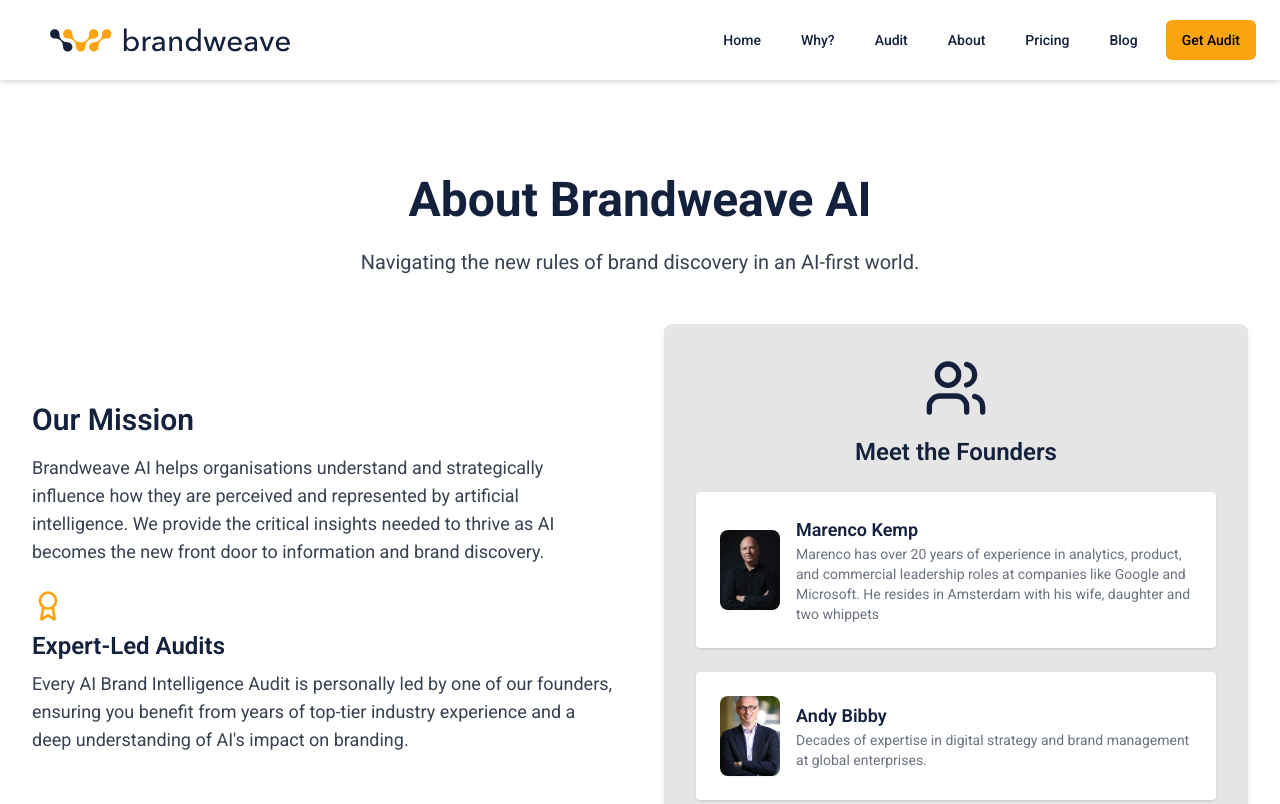
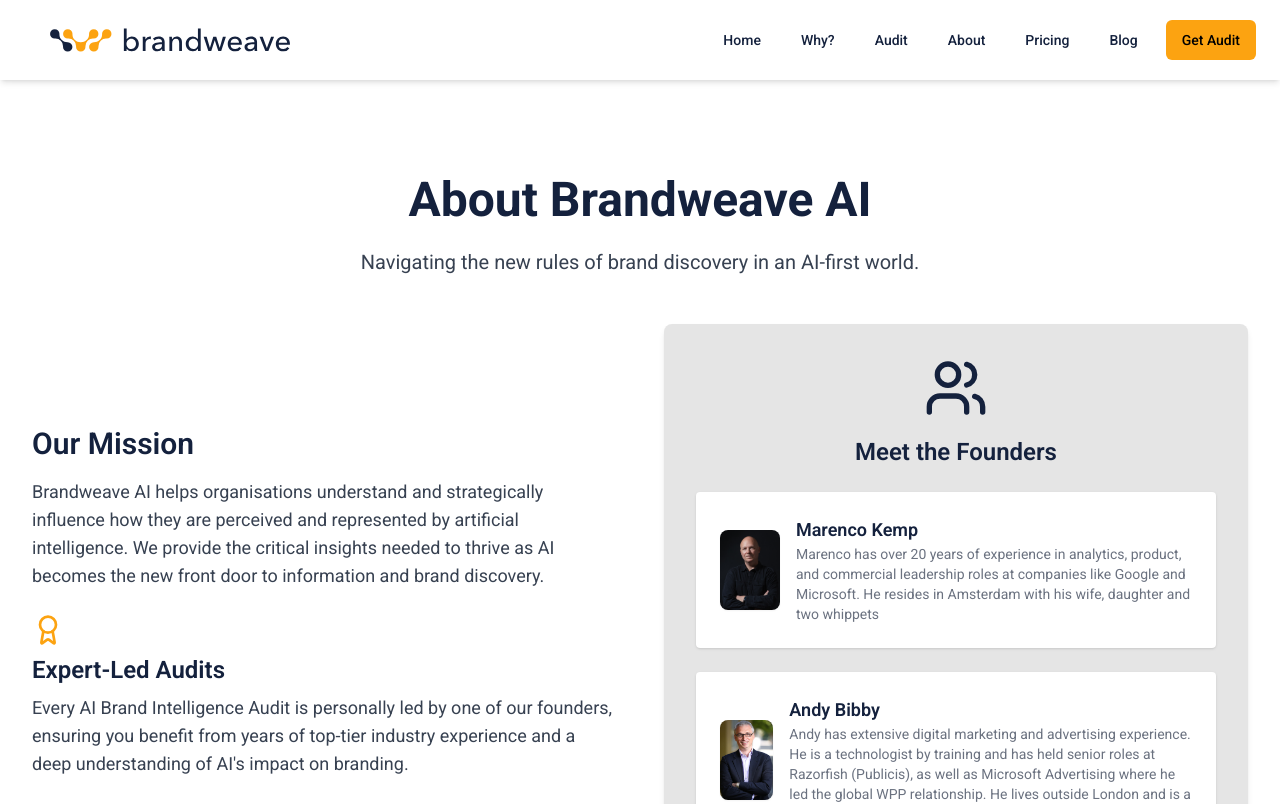
Before and after one commit to moog500nl/brandweave-site-google, a React (Vite) app: page /about-us in a window 1280 px wide. Shown: the top 804 px of the page. Built offline with nearby package versions, Linux system fonts and the light colour scheme.

Commit message:
Code edited in Lovable Code Editor
Edited UI in Lovable

```diff
--- a/src/pages/AboutUsPage.tsx
+++ b/src/pages/AboutUsPage.tsx
@@ -64,7 +64,8 @@ const AboutUsPage: React.FC = () => {
                 />
                 <div>
                   <h4 className="font-semibold text-brand-navy text-lg">Andy Bibby</h4>
-                  <p className="text-sm text-gray-500">Decades of expertise in digital strategy and brand management at global enterprises.</p>
+                  <p className="text-sm text-gray-500">Andy has extensive digital marketing and advertising experience.  He is a technologist by training and has held senior roles at Razorfish (Publicis), as well as Microsoft Advertising where he led the global WPP relationship.  He lives outside London and is a keen cyclist.
+</p>
                 </div>
               </div>
             </div>
```
